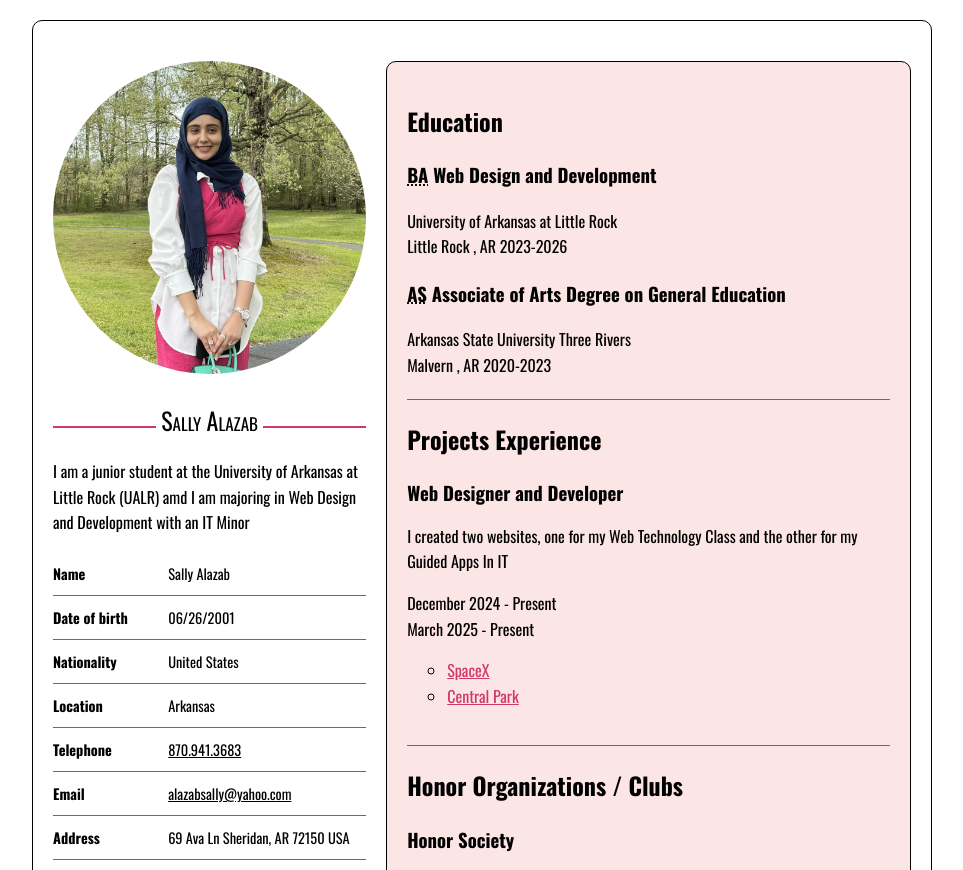
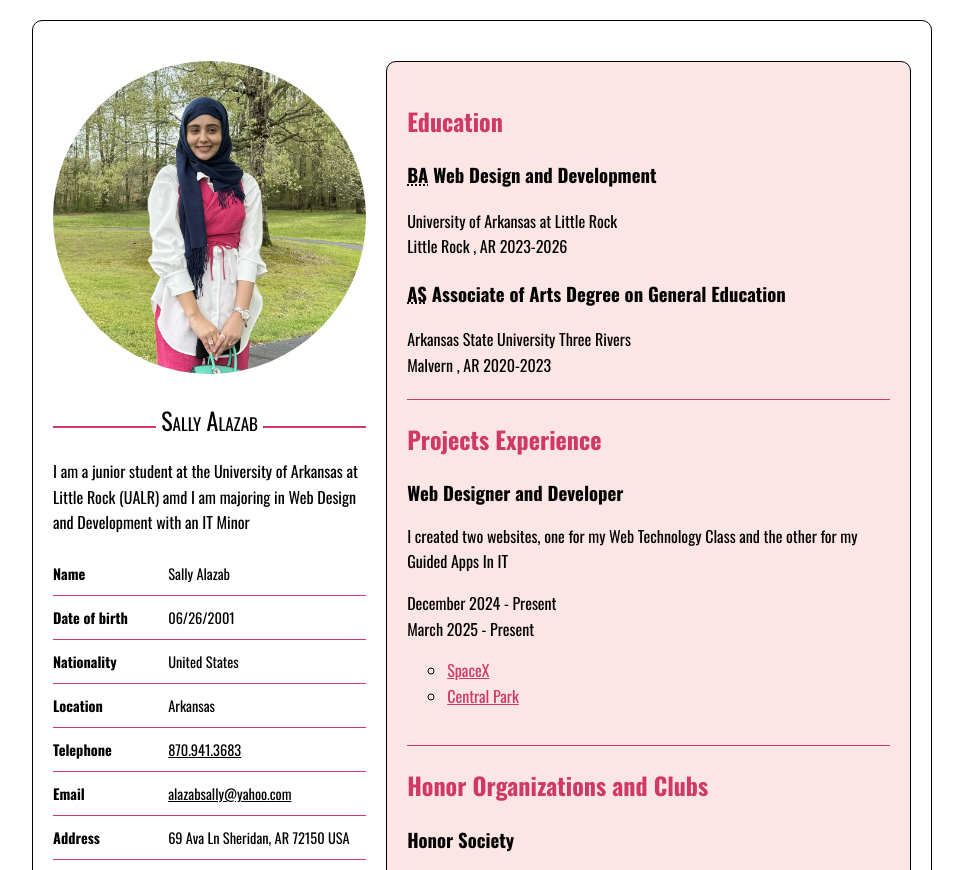
Before and after one commit to Sally2026/mobile-web, a plain HTML site: page jason-resume/index.html in a window 1280 px wide. Shown: the top 870 px of the page, without its empty margins (158-1121 px from the left). Drawn offline with nearby package versions, Linux system fonts and the light colour scheme; a web font is replaced by a local one.

Commit message:
Working on the JASON Resume

```diff
--- a/jason-resume/assets/css/style.css
+++ b/jason-resume/assets/css/style.css
@@ -40,11 +40,12 @@ img {
 .container {
   max-width: 420px; /* Design Time */
   margin: 0 auto;
-  /*background: rgba(241, 156, 156, 0.267);*/
+
 }
 
-#about{
+main{
   background: rgba(241, 156, 156, 0.267);
+
 }
 
 
@@ -111,6 +112,7 @@ nav a:hover {
 
 main {
   padding: 1px 20px;
+
 }
 
 main h1 {
@@ -192,8 +194,28 @@ dd {
   background: rgba(13, 1, 44, 0.95);
 }
 
+#skills h2{
+  color: var(--second-color)
+}
+
 #skills li {
   list-style-type: circle;
+}
+
+#education h2{
+  color: var(--second-color)
+}
+
+#experience h2{
+  color: var(--second-color)
+}
+
+#honor-organizations h2{
+  color: var(--second-color)
+}
+
+#honor-awards h2{
+  color: var(--second-color)
 }
 
 .job li{
@@ -285,13 +307,13 @@ main.container{
     grid-template-columns: 36.5% auto;
     gap: 20px;
     grid-template-areas:
-      "about info"
-      "skills info"
-      "honor-organizations info";
+    "about info"
+    "skills info"
+    "honor-organizations info";
 
   }
 
-  #about{
+  main{
     background-color: #ffffff;
   }
 
--- a/jason-resume/index.html
+++ b/jason-resume/index.html
@@ -187,7 +187,7 @@
       </section>
 
   <section id="honor-organizations">
-    <h2> Honor Organizations / Clubs</h2>
+    <h2> Honor Organizations and Clubs</h2>
     <article class="honor">
       <h3>Honor Society</h3>
       <div>
```
